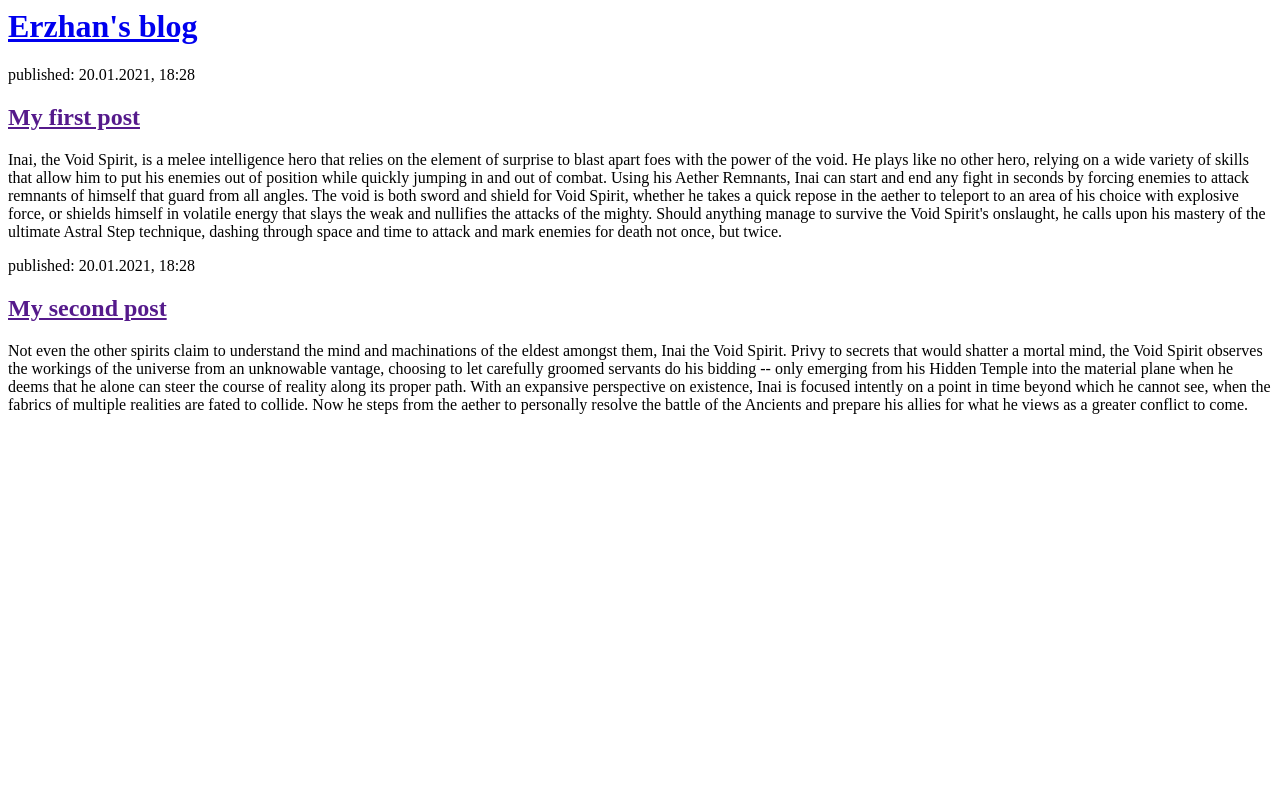
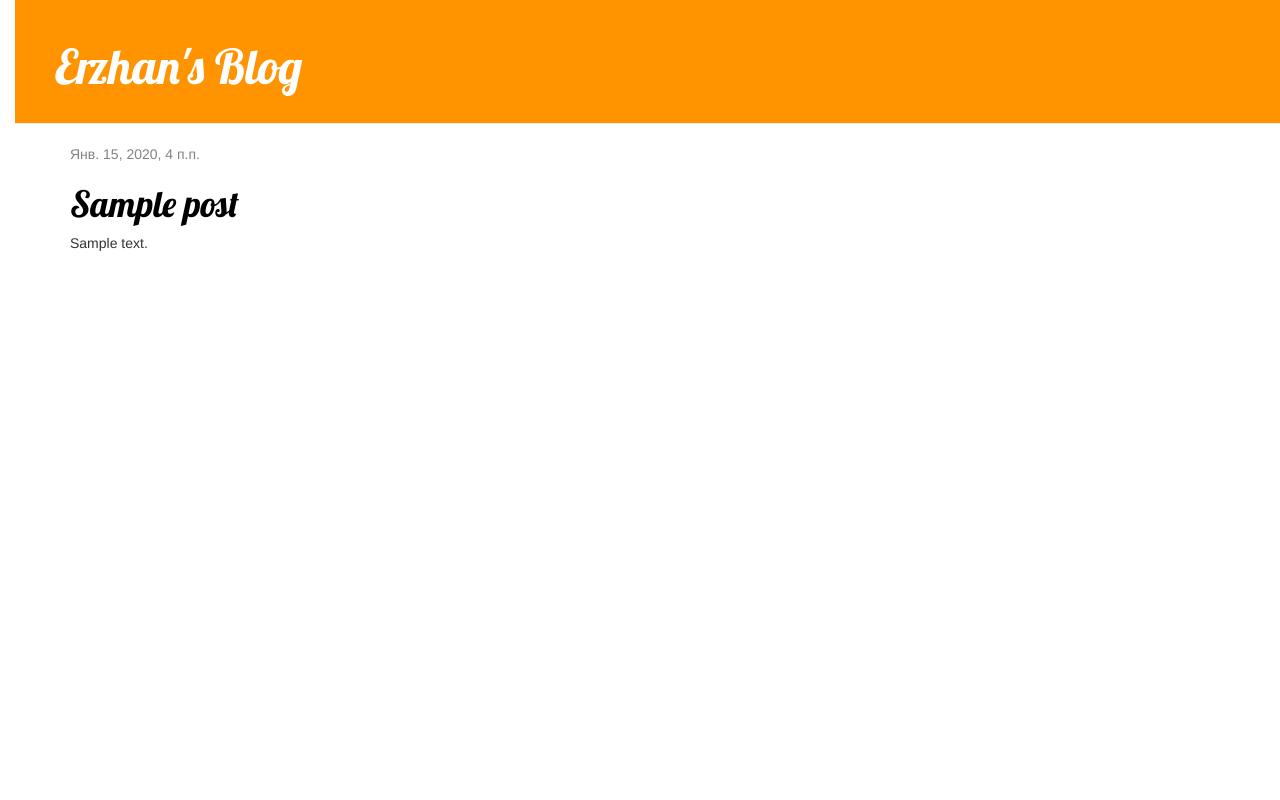
Before and after one commit to rzhvn1/djangogirls, a Django app: page / in a window 1280 px wide. Run offline with Django 3.2, Linux system fonts and the light colour scheme; tables that the repository leaves empty hold one stand-in row (values such as "Sample post"); some libraries are stand-ins or nearby versions.

Commit message:
Added view and template for detailed blog post as well as CSS for the site.

```diff
--- /dev/null
+++ b/blog/static/css/blog.css
@@ -0,0 +1,53 @@
+h1 a {
+    color: #FCA205;
+    font-family: 'Lobster';
+}
+body {
+    padding-left: 15px;
+}
+.page-header {
+    background-color: #ff9400;
+    margin-top: 0;
+    padding: 20px 20px 20px 40px;
+}
+
+.page-header h1, .page-header h1 a, .page-header h1 a:visited, .page-header h1 a:active {
+    color: #ffffff;
+    font-size: 36pt;
+    text-decoration: none;
+}
+
+.content {
+    margin-left: 40px;
+}
+
+h1, h2, h3, h4 {
+    font-family: 'Lobster', cursive;
+}
+
+.date {
+    color: #828282;
+}
+
+.save {
+    float: right;
+}
+
+.post-form textarea, .post-form input {
+    width: 100%;
+}
+
+.top-menu, .top-menu:hover, .top-menu:visited {
+    color: #ffffff;
+    float: right;
+    font-size: 26pt;
+    margin-right: 20px;
+}
+
+.post {
+    margin-bottom: 70px;
+}
+
+.post h1 a, .post h1 a:visited {
+    color: #000000;
+}
--- /dev/null
+++ b/blog/templates/blog/base.html
@@ -0,0 +1,23 @@
+{% load static %}
+<html>
+    <head>
+        <title>Erzhan's Blog</title>
+        <link rel="stylesheet" href="//maxcdn.bootstrapcdn.com/bootstrap/3.2.0/css/bootstrap.min.css">
+        <link rel="stylesheet" href="//maxcdn.bootstrapcdn.com/bootstrap/3.2.0/css/bootstrap-theme.min.css">
+        <link href='//fonts.googleapis.com/css?family=Lobster&subset=latin,latin-ext' rel='stylesheet' type='text/css'>
+        <link rel="stylesheet" href="{% static 'css/blog.css' %}">
+    </head>
+    <body>
+    <div class="page-header">
+        <h1><a href="/">Erzhan's Blog</a></h1>
+    </div>
+    <div class="content container">
+        <div class="row">
+            <div class="col-md-8">
+            {% block content %}
+            {% endblock %}
+            </div>
+        </div>
+    </div>
+</body>
+</html>
--- a/blog/templates/blog/post_list.html
+++ b/blog/templates/blog/post_list.html
@@ -1,33 +1,13 @@
-<html>
-    <head>
-        <title>Erzhan's blog</title>
-    </head>
-    <body>
-        <div>
-            <h1><a href="/">Erzhan's blog</a></h1>
+{% extends 'blog/base.html' %}
+
+{% block content %}
+    {% for post in posts %}
+        <div class="post">
+            <div class="date">
+                {{ post.published_date }}
+            </div>
+            <h1><a href="{% url 'post_detail' pk=post.pk %}">{{ post.title }}</a></h1>
+            <p>{{ post.text|linebreaksbr }}</p>
         </div>
-
-        <div>
-            <p>published: 20.01.2021, 18:28</p>
-            <h2><a href="">My first post</a></h2>
-            <p>Inai, the Void Spirit, is a melee intelligence hero that relies on the element of surprise to blast apart foes with the power of the void.
-                He plays like no other hero, relying on a wide variety of skills that allow him to put his enemies out of position while quickly jumping in and out of combat.
-                Using his Aether Remnants, Inai can start and end any fight in seconds by forcing enemies to attack remnants of himself that guard from all angles.
-                The void is both sword and shield for Void Spirit, whether he takes a quick repose in the aether to teleport to an area of his choice with explosive force,
-                or shields himself in volatile energy that slays the weak and nullifies the attacks of the mighty. Should anything manage to survive the Void Spirit's onslaught,
-                he calls upon his mastery of the ultimate Astral Step technique, dashing through space and time to attack and mark enemies for death not once, but twice.
-            </p>
-        </div>
-
-        <div>
-            <p>published: 20.01.2021, 18:28</p>
-            <h2><a href="">My second post</a></h2>
-            <p>Not even the other spirits claim to understand the mind and machinations of the eldest amongst them, Inai the Void Spirit.
-                Privy to secrets that would shatter a mortal mind, the Void Spirit observes the workings of the universe from an unknowable vantage,
-                choosing to let carefully groomed servants do his bidding -- only emerging from his Hidden Temple into the material plane when he deems that he alone can steer the course of reality along its proper path.
-                With an expansive perspective on existence, Inai is focused intently on a point in time beyond which he cannot see,
-                when the fabrics of multiple realities are fated to collide. Now he steps from the aether to personally resolve the battle of the Ancients
-                and prepare his allies for what he views as a greater conflict to come.</p>
-        </div>
-    </body>
-</html>
+    {% endfor %}
+{% endblock %}
--- a/blog/urls.py
+++ b/blog/urls.py
@@ -1,6 +1,8 @@
 from django.urls import path
 from . import views
 
+
 urlpatterns = [
     path('', views.post_list, name='post_list'),
+    path('post/<int:pk>/', views.post_detail, name='post_detail'),
 ]
--- a/blog/views.py
+++ b/blog/views.py
@@ -1,5 +1,12 @@
-from django.shortcuts import render
+from django.shortcuts import render, get_object_or_404
+from django.utils import timezone
+from .models import Post
 
-# Create your views here.
+
 def post_list(request):
-    return render(request, 'blog/post_list.html', {})
+    posts = Post.objects.filter(published_date__lte=timezone.now()).order_by('published_date')
+    return render(request, 'blog/post_list.html', {'posts': posts})
+
+def post_detail(request, pk):
+    post = get_object_or_404(Post, pk=pk)
+    return render(request, 'blog/post_detail.html', {'post': post})
```
Also changed, not shown: blog/templates/blog/post_detail.html (added, +13 -0 lines).
